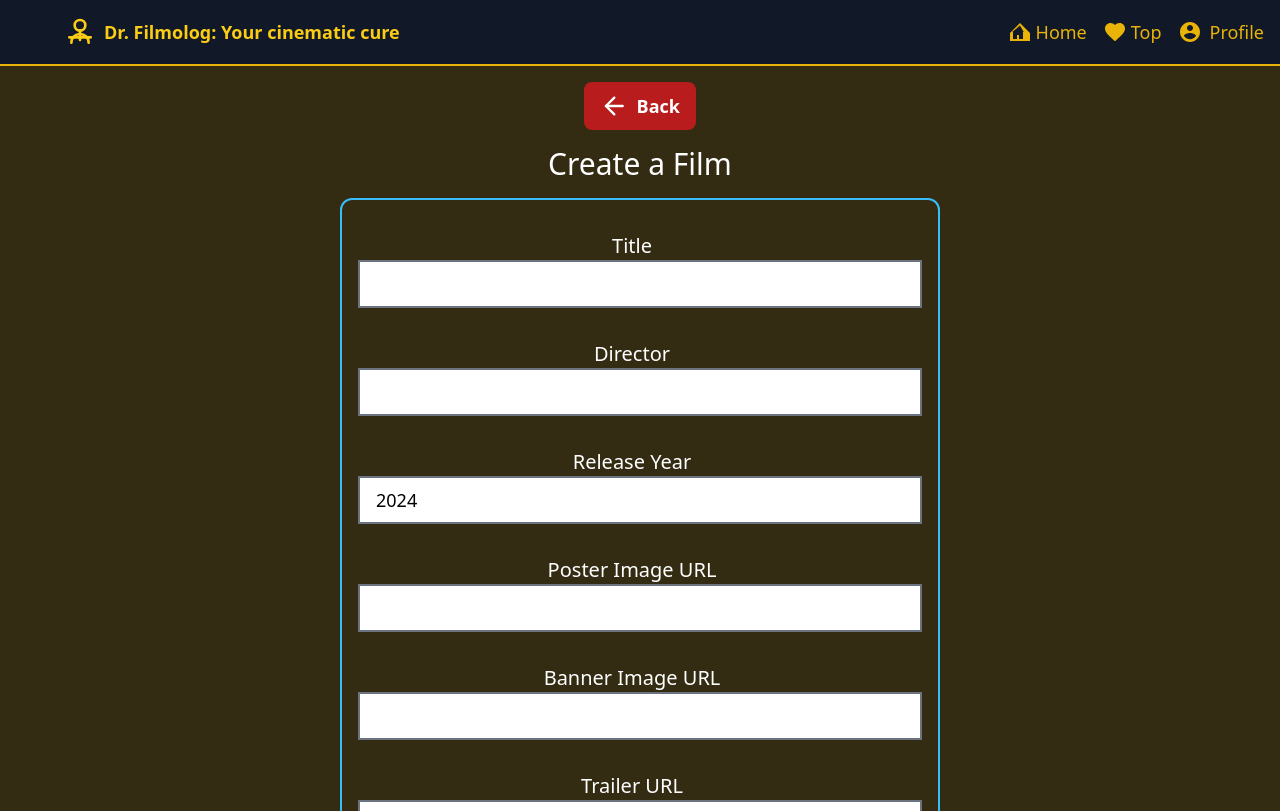
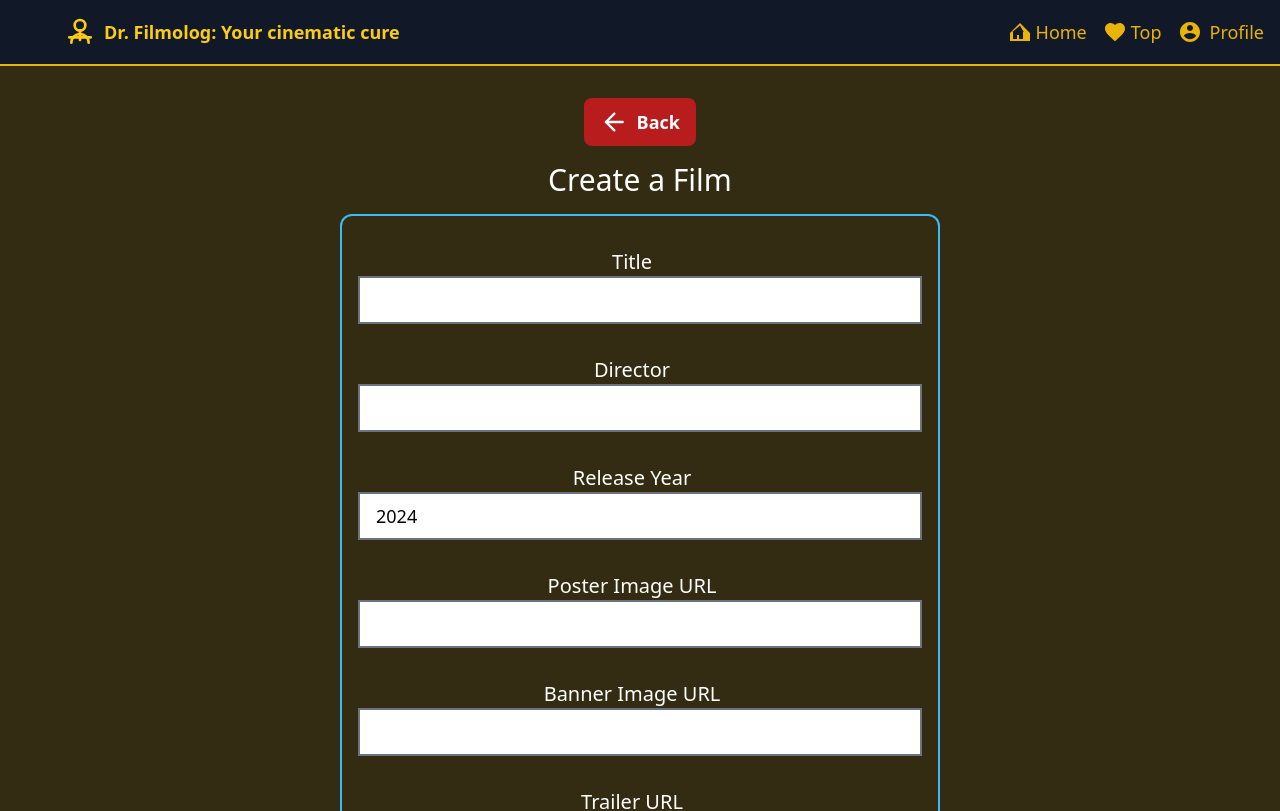
Before and after one commit to fsevindik/blog, a React (Vite) app in the folder client/: page /films/create in a window 1280 px wide. Shown: the top 811 px of the page. Built offline with nearby package versions, Linux system fonts and the light colour scheme; no server answers.

Commit message:
improve UI & UX

```diff
--- a/client/src/pages/components/BackButton.tsx
+++ b/client/src/pages/components/BackButton.tsx
@@ -13,7 +13,7 @@ const BackButton: React.FC = () => {
     <div className="flex justify-center">
       <button
         onClick={handleClick}
-        className="bg-red-700 sm:h-8 md:h-12 md:w-28 text-white font-bold px-4 py-1 rounded-lg flex items-center hover:bg-gray-500"
+        className="bg-red-700 sm:h-8 md:h-12 md:w-28 mt-4 text-white font-bold px-4 py-1 rounded-lg flex items-center hover:bg-gray-500 hover:scale-95"
       >
         <ArrowLeftIcon className="text-2xl" size={5} />
         <span className="ml-2">Back</span>
```
